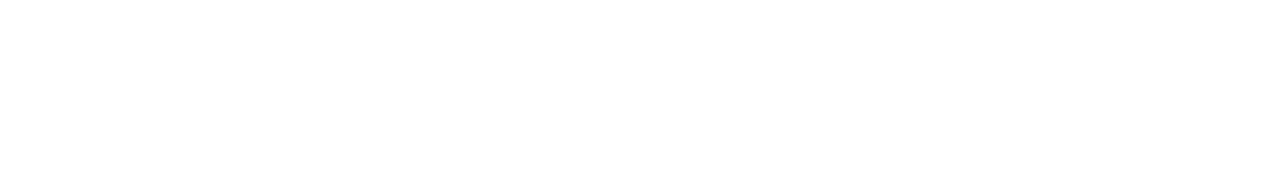
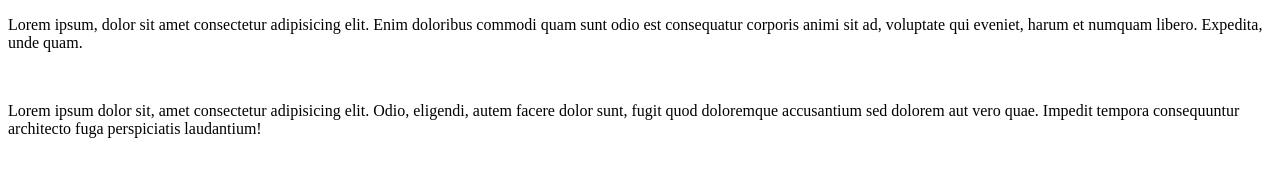
Before and after one commit to jeremynassar/Newapp, a plain HTML site: page index.html in a window 1280 px wide. Drawn offline with Linux system fonts and the light colour scheme.

Commit message:
sample paragraphs

```diff
--- a/index.html
+++ b/index.html
@@ -7,6 +7,8 @@
     <title>Document</title>
 </head>
 <body>
-
+    <p id="firstp">Lorem ipsum, dolor sit amet consectetur adipisicing elit. Enim doloribus commodi quam sunt odio est consequatur corporis animi sit ad, voluptate qui eveniet, harum et numquam libero. Expedita, unde quam.</p>
+    <br>
+    <p id="secondp">Lorem ipsum dolor sit, amet consectetur adipisicing elit. Odio, eligendi, autem facere dolor sunt, fugit quod doloremque accusantium sed dolorem aut vero quae. Impedit tempora consequuntur architecto fuga perspiciatis laudantium!</p>
 </body>
 </html>
```
